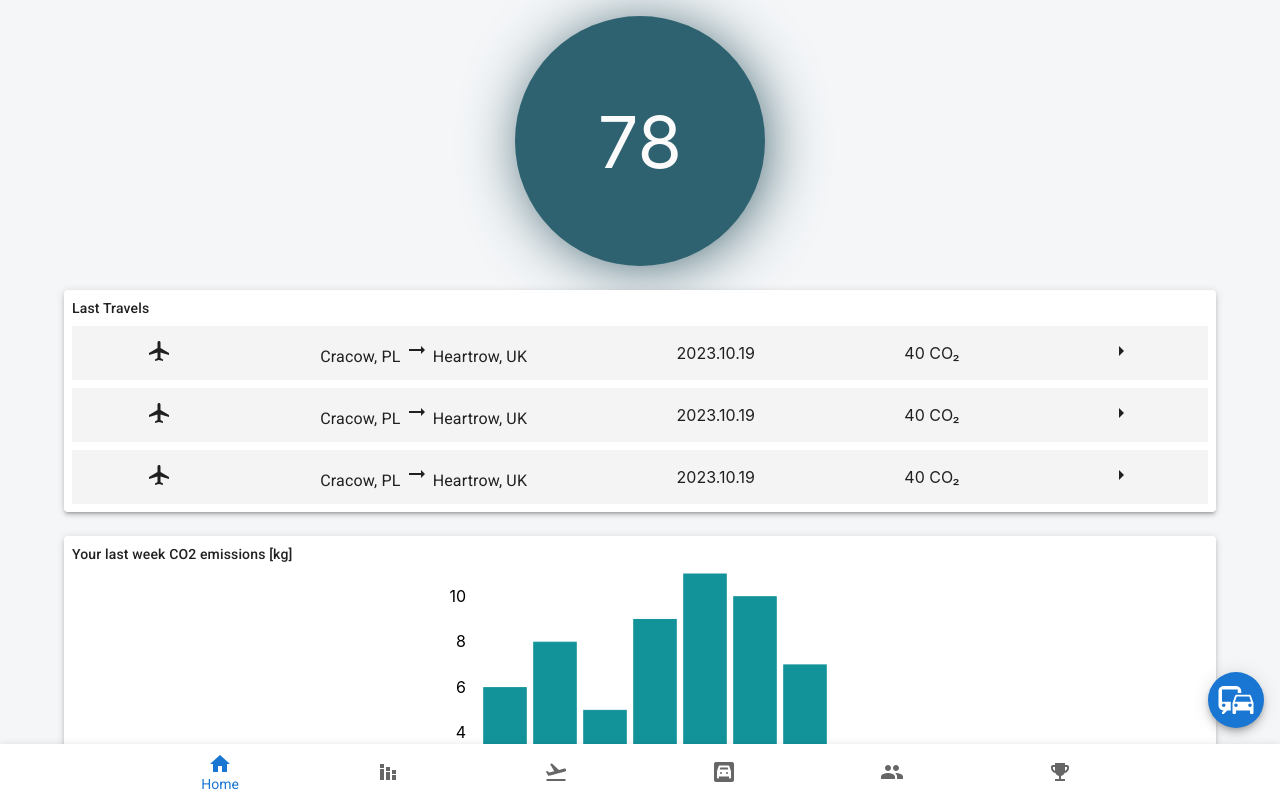
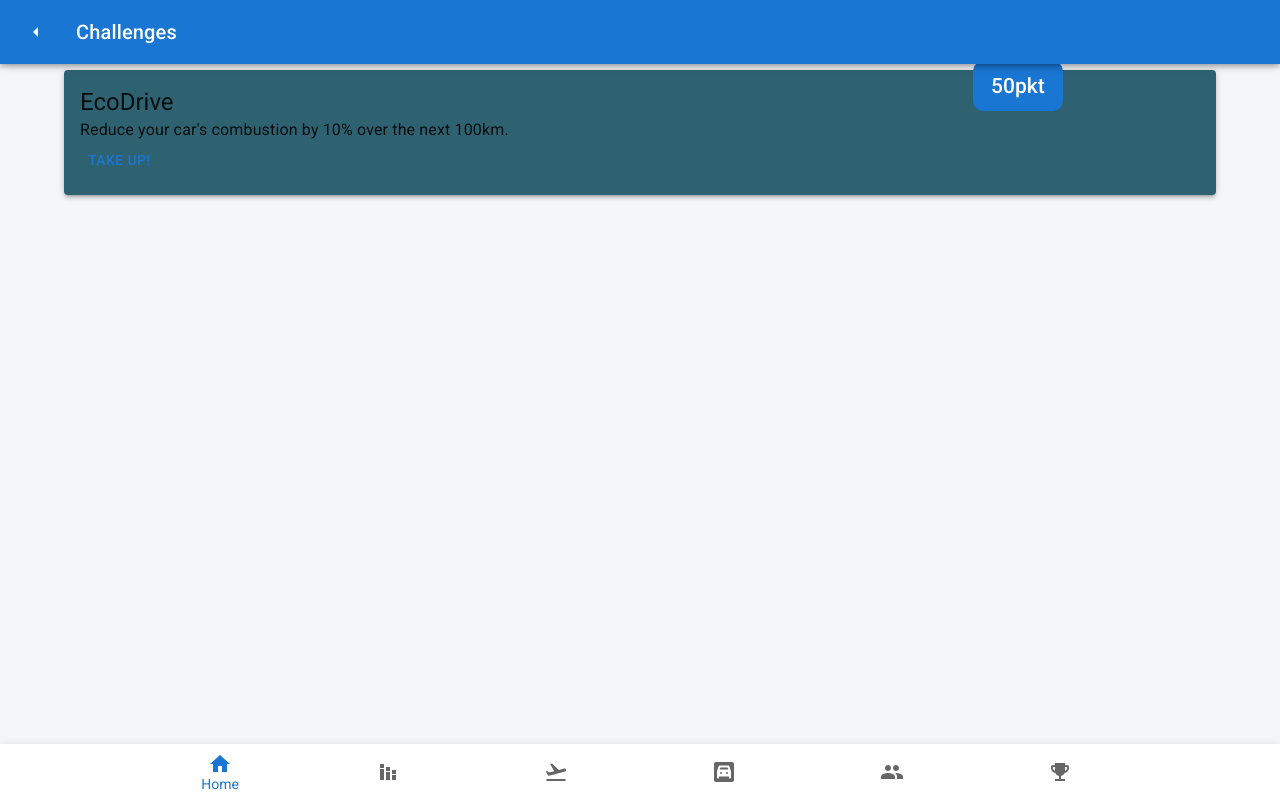
Before and after one commit to polszewsky/no-such-app, a React (Create React App) app: page /challenges in a window 1280 px wide. Shown: the top 798 px of the page. Built offline with nearby package versions, Linux system fonts and the light colour scheme.

Commit message:
Challenges - Part 1

```diff
--- a/src/App.js
+++ b/src/App.js
@@ -19,7 +19,8 @@ import FlightTakeoffIcon from "@mui/icons-material/FlightTakeoff";
 import PeopleIcon from "@mui/icons-material/People";
 import Login from "./pages/Login";
 import HomeIcon from "@mui/icons-material/Home";
-import EmojiEventsIcon from '@mui/icons-material/EmojiEvents';
+import EmojiEventsIcon from "@mui/icons-material/EmojiEvents";
+import ChallengePage from "./pages/challenges/ChallengePage";
 
 /**
  * This should be our main page where we login and create router for whole app
@@ -45,6 +46,9 @@ export default function App() {
         </Route>
         <Route path="/vehicles">
           <VehiclesPage />
+        </Route>
+        <Route path="/challenges">
+          <ChallengePage />
         </Route>
         <Route path="/login">
           <Login />
--- a/src/pages/Home.js
+++ b/src/pages/Home.js
@@ -7,6 +7,7 @@ import LastTravels from "./home/LastTravels";
 import WeeklyDataCharts from "./home/WeeklyDataCharts";
 import CommunityComparasion from "./home/CommunityComparasion";
 import DidYouKnow from "./home/DidYouKnow";
+import ChallengeHomeWidget from "./home/ChallengeHomeWidget";
 
 export default function Home() {
   return (
@@ -28,6 +29,8 @@ export default function Home() {
 
       <DidYouKnow />
 
+      <ChallengeHomeWidget />
+
       <Grid item>
         <Link to="/travel/add-travel">
           <Fab
--- /dev/null
+++ b/src/pages/challenges/ChallengePage.js
@@ -0,0 +1,58 @@
+import { Badge, Grid, Paper, Typography, Button } from "@mui/material";
+import React, { Fragment } from "react";
+import TitleReturnBar from "../../components/TitleReturnBar";
+
+export default function ChallengePage() {
+  return (
+    <Fragment>
+      <TitleReturnBar site="Challenges" />
+
+      <Grid container direction="column">
+        <Grid container item direction="row" sx={{ marginTop: "1rem" }} xs={12}>
+          <Grid item xs={12} sx={{}}>
+            <Paper
+              elevation={3}
+              sx={{ padding: "1rem", background: "#2f6271" }}
+            >
+              <Grid container item direction="row">
+                <Grid item xs={10}>
+                  <Typography variant="h5">EcoDrive</Typography>
+                </Grid>
+                <Badge
+                  badgeContent={"50pkt"}
+                  color="primary"
+                  anchorOrigin={{
+                    vertical: "top",
+                    horizontal: "right",
+                  }}
+                  sx={{
+                    "& .MuiBadge-badge": {
+                      fontSize: 21,
+                      height: 50,
+                      minWidth: 90,
+                      padding: "0.5rem",
+                    },
+                  }}
+                >
+                  <Grid item xs={2}>
+                    &nbsp;
+                  </Grid>
+                </Badge>
+              </Grid>
+              <Grid container item direction="row">
+                <Grid item xs={12}>
+                  <Typography>
+                    Reduce your car's combustion by 10% over the next 100km.
+                  </Typography>
+                </Grid>
+                <Grid item xs={12}>
+                  <Button>Take up!</Button>
+                </Grid>
+              </Grid>
+            </Paper>
+          </Grid>
+        </Grid>
+      </Grid>
+    </Fragment>
+  );
+}
--- /dev/null
+++ b/src/pages/home/ChallengeHomeWidget.js
@@ -0,0 +1,72 @@
+import { Button, Grid, Paper, Typography } from "@mui/material";
+import React from "react";
+import EmojiEventsIcon from "@mui/icons-material/EmojiEvents";
+import { useHistory } from "react-router-dom/cjs/react-router-dom.min";
+
+export default function ChallengeHomeWidget() {
+  const history = useHistory();
+
+  return (
+    <Grid
+      container
+      item
+      direction="row"
+      justifyContent="center"
+      alignItems="center"
+    >
+      <Grid item xs={12}>
+        <Paper
+          sx={{
+            padding: "1rem",
+            background: `#2f6271`,
+            color: "white",
+          }}
+          elevation={3}
+        >
+          <Grid
+            container
+            item
+            direction="row"
+            justifyContent="center"
+            alignItems="center"
+          >
+            <Grid item xs={12} sx={{ marginTop: "1rem", color: "#fedf33" }}>
+              <Typography sx={{ display: "inline" }}>
+                <EmojiEventsIcon fontSize="large" color="inherit" />
+              </Typography>
+              <Typography
+                variant="subtitle2"
+                sx={{
+                  display: "inline",
+                  marginLeft: "1rem",
+                  verticalAlign: "top",
+                }}
+              >
+                Hey, fancy a challange?
+              </Typography>
+            </Grid>
+            <Grid item xs={12} sx={{ marginTop: "1rem" }}>
+              <Typography
+                variant="body2"
+                sx={{ textTransform: "uppercase", fontSize: "24pt" }}
+              >
+                We have added some challenges for you to complete and compete!
+              </Typography>
+            </Grid>
+            <Grid item xs={12} sx={{ flex: "end", marginTop: "0.5rem" }}>
+              <Button
+                startIcon={<EmojiEventsIcon />}
+                color="warning"
+                variant="contained"
+                sx={{ backgroundColor: "#fedf33", color: "#2f6271" }}
+                onClick={() => history.push("/challenges")}
+              >
+                see Challenges
+              </Button>
+            </Grid>
+          </Grid>
+        </Paper>
+      </Grid>
+    </Grid>
+  );
+}
```
Also changed, not shown: src/pages/challenges/ChallengeCard.js (added, +48 -0 lines), src/reducers/challengeSlice.js (added, +24 -0 lines).
